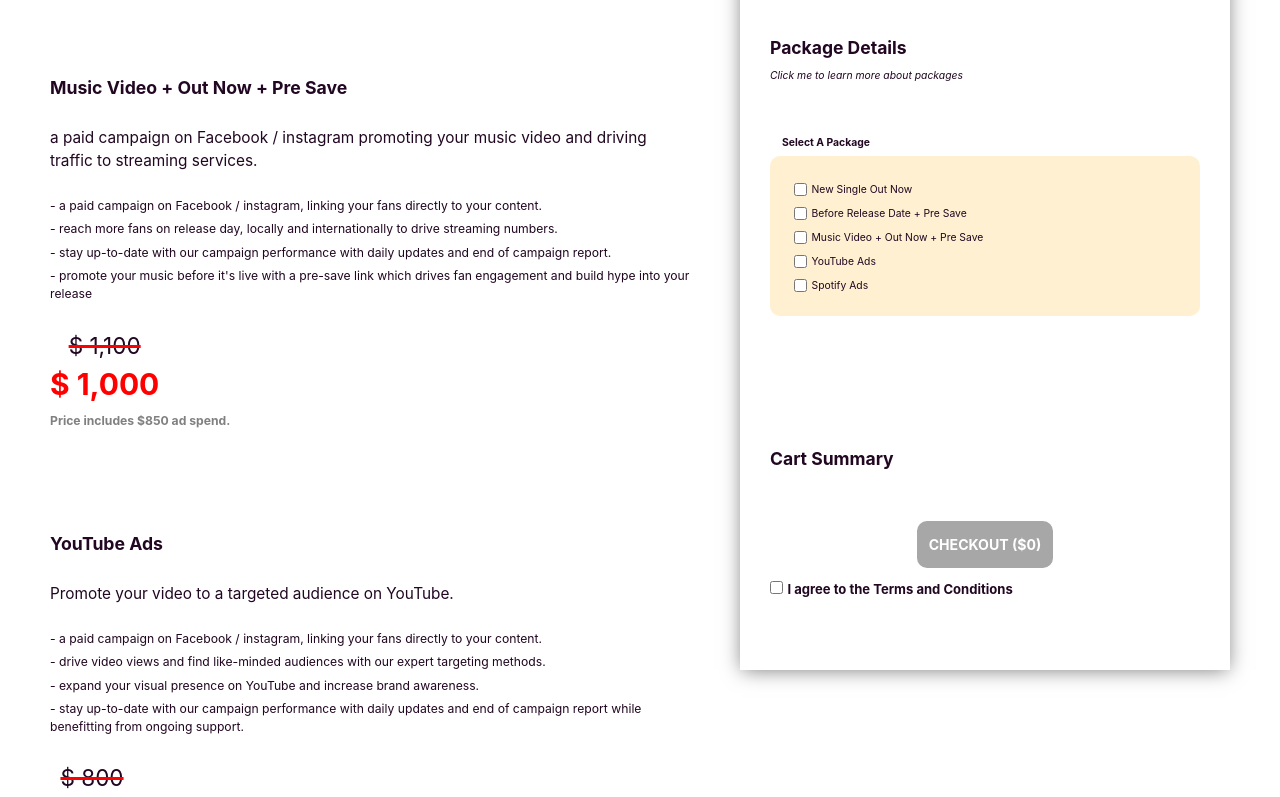
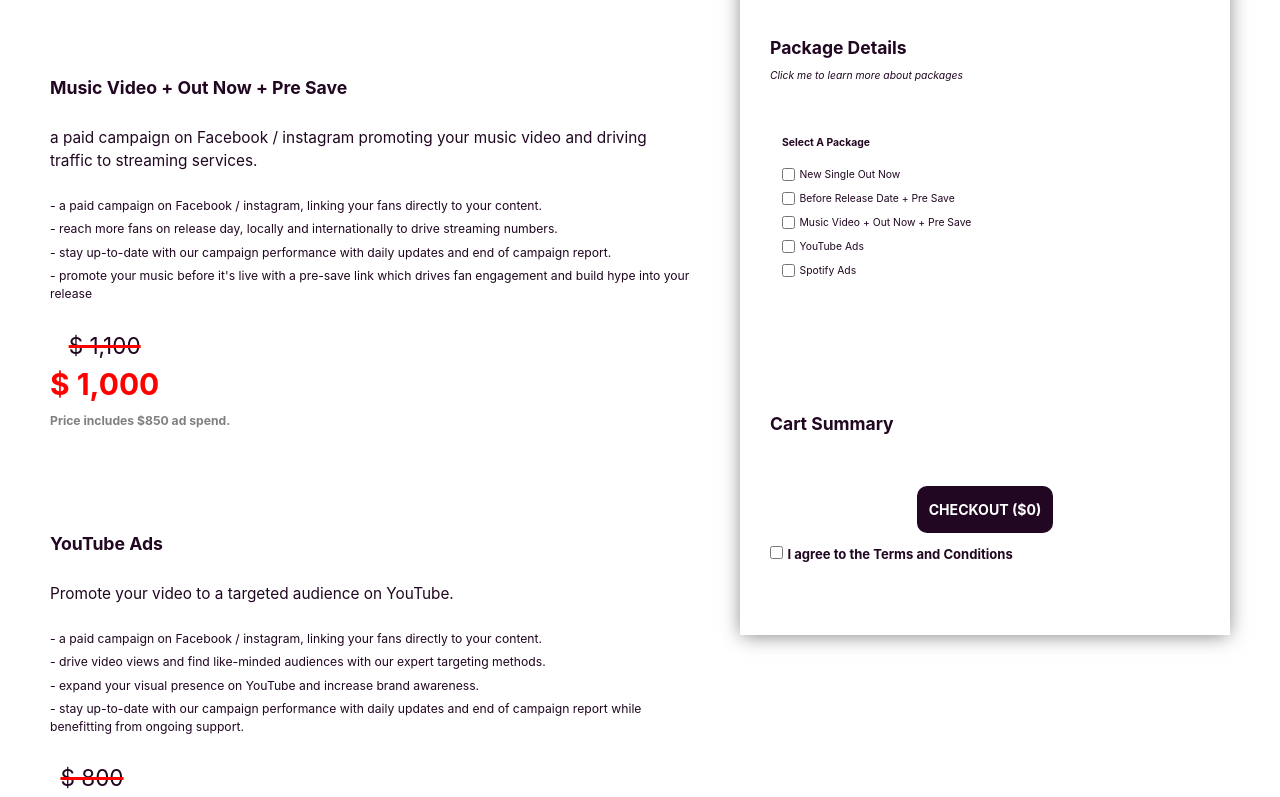
Before and after one commit to Tobbeycc1/soundmac, a React (Create React App) app: page /promotion in a window 1280 px wide. Shown: the part 2439-3236 px from the top of the page. Built offline with nearby package versions, Linux system fonts and the light colour scheme; no server answers.

Commit message:
Package form re made

```diff
--- a/src/Componets/SignInBox.js
+++ b/src/Componets/SignInBox.js
@@ -27,7 +27,7 @@ function SignInBox(props) {
 
   const { email, password } = userDetails;
 
-  const navigate = useNavigate()
+  const navigate = useNavigate();
 
   const onChange = (e) => {
     setUserDetails((prev) => ({ ...prev, [e.target.name]: e.target.value }));
@@ -71,7 +71,7 @@ function SignInBox(props) {
   };
 
   useEffect(() => {
-    user !== null && navigate('/dashboard')
+    user !== null && navigate("/dashboard");
     //eslint-disable-next-line
   }, [user]);
 
--- a/src/Componets/packagesForm.js
+++ b/src/Componets/packagesForm.js
@@ -6,249 +6,72 @@ import DatePicker from "react-datepicker";
 import "react-datepicker/dist/react-datepicker.css";
 import "../CSS files/datePicker.css";
 import ModalBackground from "./ModalBackground";
+import { useEffect } from "react";
 
 function PackagesForm(props) {
-  const checkBoxA = useRef();
-  const checkBoxB = useRef();
-  const checkBoxC = useRef();
-  const checkBoxD = useRef();
-  const checkBoxE = useRef();
-
-  const [newSingleSummary, setNewSingleSummary] = useState(false);
-  const [beforeReleaseSummary, setBeforeReleaseSummary] = useState(false);
-  const [musicVideoOutSummary, setMusicVideoOutSummary] = useState(false);
-  const [youtubeAdsSummary, setYoutubeAdsSummary] = useState(false);
-  const [spotifyAdsSummary, setspotifyAdsSummary] = useState(false);
-
-  const [newSinglePrice, setNewSinglePrice] = useState(false);
-  const [beforeReleasePrice, setBeforeReleasePrice] = useState(false);
-  const [musicVideoOutPrice, setMusicVideoOutPrice] = useState(false);
-  const [youtubeAdsPrice, setYoutubeAdsPrice] = useState(false);
-  const [spotifyAdsPrice, setspotifyAdsPrice] = useState(false);
-
-  // Terms and conditions variables
-  const [TC, newTC] = useState(false);
-
-  //   handle change of full name
-  const [fullName, setFullName] = useState(null);
-
-  //   handle change of artist name
-  const [artisteName, setArtisteName] = useState(null);
-
-  //   handle change of release name
-  const [releaseName, setReleaseName] = useState(null);
-
   //   handle change of date picker name
   const [startDate, setStartDate] = useState(new Date());
 
-  //   handle change of emaill
-  const [email, setEmail] = useState(null);
+  // user details
+  const [userDetails, setUserDetails] = useState({
+    full_name: "",
+    artist_name: "",
+    release_name: "",
+    email: "",
+    release_date: "",
+    facebook_url: "",
+    instagram_url: "",
+  });
 
-  //   handle change of facebook url
-  const [fbURl, setFbUrl] = useState(null);
+  // package details
+  const [checkbox, setCheckbox] = useState({
+    new_single_out: "",
+    before_release_date: "",
+    music_video_and_pre_save: "",
+    youtube_ads: "",
+    spotify_ads: "",
+  });
 
-  //   handle change of instagram url
-  const [igURl, setIgUrl] = useState(null);
+  const {
+    full_name,
+    artist_name,
+    release_name,
+    email,
+    release_date,
+    facebook_url,
+    instagram_url,
+  } = userDetails;
 
-  //   handle submit error of full name
-  const [fullNameErr, setFullNameErr] = useState(false);
+  const {
+    new_single_out,
+    before_release_date,
+    music_video_and_pre_save,
+    youtube_ads,
+    spotify_ads,
+  } = checkbox;
 
-  //   handle submit error of Artiste name
-  const [artisteNameErr, setArtisteNameErr] = useState(false);
+  //  check out sum
+  const sum =
+    Number(new_single_out) +
+    Number(before_release_date) +
+    Number(music_video_and_pre_save) +
+    Number(youtube_ads) +
+    Number(spotify_ads);
 
-  //   handle submit error of release name
-  const [releaseNameErr, setReleaseNameErr] = useState(false);
+  // handle input change
+  const onChange = (e) => {
+    setUserDetails((prev) => ({ ...prev, [e.target.name]: e.target.value }));
+    console.log(e.target.value);
+  };
 
-  //   handle submit error of email address
-  const [emailErr, setEmailErr] = useState(false);
+  // handle click button
+  const onClick = (e) => {
+    e.target.checked
+      ? setCheckbox(() => ({ ...checkbox, [e.target.id]: e.target.value }))
+      : setCheckbox(() => ({ ...checkbox, [e.target.id]: "" }));
+  };
 
-  //   handle submit error of ig url
-  const [igUrlErr, setIgUrlErr] = useState(false);
-
-  //   handle submit error of facebook url
-  const [fbUrlErr, setFbUrlErr] = useState(false);
-
-  //   handle no checkbox is clicked error
-  const [noChBoxClicked, setChBoxClicked] = useState(false);
-  const [chBoxError, displayChBoxError] = useState(null);
-
-  // proceed to payment
-  const [proceedPmt, setProceedPmt] = useState(null);
-
-  // new single out now cart summary JSX
-  const newSingleJSX = (
-    <div className={classes.newSingleJSXCon}>
-      {" "}
-      <h4 className={classes.newSingleJSXHeader}>New Single Out Now </h4>{" "}
-      <h3>
-        $ <span>700</span>{" "}
-      </h3>{" "}
-    </div>
-  );
-
-  // Before Release Date + Pre Save JSX
-  const beforeReleaseJSX = (
-    <div className={classes.newSingleJSXCon}>
-      {" "}
-      <h4 className={classes.newSingleJSXHeader}>
-        Before Release Date + Pre Save{" "}
-      </h4>{" "}
-      <h3>
-        $ <span>850</span>{" "}
-      </h3>{" "}
-    </div>
-  );
-
-  // Music Video + Out Now + Pre Save JSX
-  const musicVideoOutJSX = (
-    <div className={classes.newSingleJSXCon}>
-      {" "}
-      <h4 className={classes.newSingleJSXHeader}>
-        Music Video + Out Now + Pre Save
-      </h4>{" "}
-      <h3>
-        $ <span>1,000</span>{" "}
-      </h3>{" "}
-    </div>
-  );
-
-  // YouTube Ads JSX
-  const youtueAdsJSX = (
-    <div className={classes.newSingleJSXCon}>
-      {" "}
-      <h4 className={classes.newSingleJSXHeader}>YouTube Ads</h4>{" "}
-      <h3>
-        $ <span>700</span>{" "}
-      </h3>{" "}
-    </div>
-  );
-
-  // Spotify Ads JSX
-  const spotifyAdsJSX = (
-    <div className={classes.newSingleJSXCon}>
-      {" "}
-      <h4 className={classes.newSingleJSXHeader}>Spotify Ads </h4>{" "}
-      <h3>
-        $ <span>1,000</span>{" "}
-      </h3>{" "}
-    </div>
-  );
-
-  const totalNewSinglePrice = newSinglePrice && 700;
-  const totalBeforeReleasePrice = beforeReleasePrice && 850;
-  const totalMusicVideoOutPrice = musicVideoOutPrice && 1000;
-  const totalYoutubeAdsPrice = youtubeAdsPrice && 700;
-  const totalspotifyAdsPrice = spotifyAdsPrice && 1000;
-
-  //if check boxes are checked
-  function handleChange() {
-    if (checkBoxA.current.checked) {
-      console.log("AAAAAAA");
-      setNewSingleSummary(true);
-      setNewSinglePrice(true);
-      setChBoxClicked(true);
-    } else {
-      console.log("false AAAAAAA");
-      setNewSingleSummary(false);
-      setNewSinglePrice(false);
-      setChBoxClicked(false);
-    }
-
-    if (checkBoxB.current.checked) {
-      console.log("BBBBBBBBBB");
-      setBeforeReleaseSummary(true);
-      setBeforeReleasePrice(true);
-      setChBoxClicked(true);
-    } else {
-      console.log("false BBBBBB");
-      setBeforeReleaseSummary(false);
-      setBeforeReleasePrice(false);
-    }
-
-    if (checkBoxC.current.checked) {
-      console.log("CCCCCCCCC");
-      setMusicVideoOutSummary(true);
-      setMusicVideoOutPrice(true);
-      setChBoxClicked(true);
-    } else {
-      console.log("false CCCCCCCC");
-      setMusicVideoOutSummary(false);
-      setMusicVideoOutPrice(false);
-      setBeforeReleasePrice(false);
-    }
-
-    if (checkBoxD.current.checked) {
-      console.log("DDDDDDDD");
-      setYoutubeAdsSummary(true);
-      setYoutubeAdsPrice(true);
-      setChBoxClicked(true);
-    } else {
-      console.log("false DDDDDD");
-      setYoutubeAdsSummary(false);
-      setBeforeReleasePrice(false);
-      setYoutubeAdsPrice(false);
-    }
-
-    if (checkBoxE.current.checked) {
-      console.log("EEEEEEEE");
-      setspotifyAdsSummary(true);
-      setspotifyAdsPrice(true);
-      setChBoxClicked(true);
-    } else {
-      console.log("false EEEEEE");
-      setspotifyAdsSummary(false);
-      setBeforeReleasePrice(false);
-      setspotifyAdsPrice(false);
-    }
-  }
-
-  function iAgreeChecked(e) {
-    console.log(e.target.checked);
-    newTC(e.target.checked);
-  }
-
-  function handleSubmit() {
-    fullName == null || "" ? setFullNameErr(true) : setFullNameErr(false);
-
-    artisteName == null || ""
-      ? setArtisteNameErr(true)
-      : setArtisteNameErr(false);
-
-    releaseName == null || ""
-      ? setReleaseNameErr(true)
-      : setReleaseNameErr(false);
-
-    email == null || "" ? setEmailErr(true) : setEmailErr(false);
-
-    fbURl == null || "" ? setFbUrlErr(true) : setFbUrlErr(false);
-
-    igURl == null || "" ? setIgUrlErr(true) : setIgUrlErr(false);
-
-    noChBoxClicked == true ? displayChBoxError(true) : displayChBoxError(false);
-
-    fullName &&
-    artisteName &&
-    releaseName &&
-    email &&
-    fbURl &&
-    igURl &&
-    startDate !== null &&
-    sum > 0 &&
-    TC == true
-      ? setProceedPmt(true)
-      : setProceedPmt(false);
-  }
-
-  const sum =
-    totalNewSinglePrice +
-    totalBeforeReleasePrice +
-    totalMusicVideoOutPrice +
-    totalYoutubeAdsPrice +
-    totalspotifyAdsPrice;
-
-  console.log(sum > 0);
-
-  console.log(proceedPmt);
+  console.log(sum);
 
   return (
     <div className={classes.packagesFormCon}>
@@ -269,14 +92,11 @@ function PackagesForm(props) {
           </span>
         </label>
         <input
-          className={
-            fullNameErr == true || fullName == ""
-              ? classes.inputError
-              : classes.input
-          }
+          className={classes.input}
           type={"text"}
-          placeholder="Enter your full name "
-          onChange={(e) => setFullName(e.target.value)}
+          placeholder="Enter your full name"
+          name="full_name"
+          onChange={onChange}
         />
 
         {/* Artiste & release Name */}
@@ -284,28 +104,22 @@ function PackagesForm(props) {
           <div className={classes.artisteName}>
             <label className={classes.label}>Artist’s Name</label>
             <input
-              className={
-                artisteNameErr == true || artisteName == ""
-                  ? classes.smallInputError
-                  : classes.smallInput
-              }
+              className={classes.smallInput}
               type={"text"}
               placeholder="Enter your artist's stage name"
-              onChange={(e) => setArtisteName(e.target.value)}
+              name="artist_name"
+              onChange={onChange}
             />
           </div>
 
           <div className={classes.RartisteName}>
             <label className={classes.label}>Release Name</label>
             <input
-              className={
-                releaseNameErr == true || releaseName == ""
-                  ? classes.smallInputError
-                  : classes.smallInput
-              }
+              className={classes.smallInput}
               type={"text"}
               placeholder="Enter a name you wish to appear "
-              onChange={(e) => setReleaseName(e.target.value)}
+              name="release_name"
+              onChange={onChange}
             />
           </div>
         </div>
@@ -315,44 +129,36 @@ function PackagesForm(props) {
           <div className={classes.artisteName}>
             <label className={classes.label}>E-mail Address</label>
             <input
-              className={
-                emailErr == true || email == ""
-                  ? classes.smallInputError
-                  : classes.smallInput
-              }
+              className={classes.smallInput}
               type={"email"}
               placeholder="Enter your e-mail address"
-              onChange={(e) => setEmail(e.target.value)}
+              name="email"
+              onChange={onChange}
             />
           </div>
 
           <div className={classes.RartisteName}>
             <label className={classes.label}>Release Date</label>
-            <div
-              className={
-                startDate == null ? classes.smallInputError : classes.smallInput
-              }
-            >
-              <DatePicker
-                selected={startDate}
-                onChange={(date) => setStartDate(date)}
-                isClearable
-                placeholderText="Pick a date"
-                closeOnScroll={(e) => e.target === document}
+            <div className={classes.smallInput}>
+              <input
+                className={classes.input}
+                type={"date"}
+                placeholder=" release date"
+                name="release_date"
+                onChange={onChange}
               />
             </div>
           </div>
         </div>
 
-        {/* Faceebook url */}
+        {/* Facebook url */}
         <label className={classes.label}>Facebook Page URL</label>
         <input
-          className={
-            fbUrlErr == true || fbURl == "" ? classes.inputError : classes.input
-          }
+          className={classes.input}
           type={"url"}
           placeholder=" e.g http://www.facebook.com/soundmac "
-          onChange={(e) => setFbUrl(e.target.value)}
+          name="facebook_url"
+          onChange={onChange}
         />
 
         {/* Instagram Handle */}
@@ -361,10 +167,9 @@ function PackagesForm(props) {
         <input
           type={"text"}
           placeholder="e.g Sound_Mac"
-          className={
-            igUrlErr == true || igURl == "" ? classes.inputError : classes.input
-          }
-          onChange={(e) => setIgUrl(e.target.value)}
+          className={classes.input}
+          name="instagram_url"
+          onChange={onChange}
         />
 
         {/* Package Details Section */}
@@ -377,42 +182,36 @@ function PackagesForm(props) {
         {/* Select a package */}
         <label className={classes.label}>Select A Package</label>
 
-        <div
-          className={
-            chBoxError == null || chBoxError == true
-              ? classes.inputButDiv
-              : classes.inputButDivError
-          }
-        >
+        <div className={classes.inputDiv}>
           <div className={classes.checkBoxDatalistCon}>
             <input
-              onChange={handleChange}
-              ref={checkBoxA}
               type={"checkbox"}
-              id="New-Single-Out-Now"
-              value={"700"}
+              id="new_single_out"
+              name="new single out"
+              value={700}
+              onChange={onClick}
               className={classes.checkBoxPF}
             />{" "}
             <label className={classes.checkBoxLabel}>New Single Out Now</label>{" "}
             <br />
             <input
-              onChange={handleChange}
-              ref={checkBoxB}
               type={"checkbox"}
-              id="Before-Release-Date-Pre Save"
+              name="before release date"
+              id="before_release_date"
               value={850}
               className={classes.checkBoxPF}
+              onChange={onClick}
             />{" "}
             <label className={classes.checkBoxLabel}>
               Before Release Date + Pre Save
             </label>{" "}
             <br />
             <input
-              onChange={handleChange}
-              ref={checkBoxC}
               type={"checkbox"}
-              id="Music-Video-Out-Now-Pre Save"
+              id="music_video_and_pre_save"
+              name="music video + pre save"
               value={1000}
+              onChange={onClick}
               className={classes.checkBoxPF}
             />{" "}
             <label className={classes.checkBoxLabel}>
@@ -420,19 +219,19 @@ function PackagesForm(props) {
             </label>{" "}
             <br />
             <input
-              onChange={handleChange}
-              ref={checkBoxD}
               type={"checkbox"}
-              id="YouTube-Ads"
+              id="youtube_ads"
+              name="youtube ads"
+              onChange={onClick}
               value={700}
               className={classes.checkBoxPF}
             />{" "}
             <label className={classes.checkBoxLabel}>YouTube Ads</label> <br />
             <input
-              onChange={handleChange}
-              ref={checkBoxE}
               type={"checkbox"}
-              id="Spotify Ads"
+              id="spotify_ads"
+              name="spotify ads"
+              onChange={onClick}
               value={1000}
               className={classes.checkBoxPF}
             />{" "}
@@ -443,61 +242,80 @@ function PackagesForm(props) {
         {/* Cart Summary */}
 
         <h3 className={classes.cartSummaryHeader}>Cart Summary</h3>
+        <div>
+          {new_single_out !== "" && (
+            <PackageDescripComponent
+              title={"New Single Out"}
+              value={new_single_out}
+            />
+          )}
 
-        {newSingleSummary && newSingleJSX}
-        {beforeReleaseSummary && beforeReleaseJSX}
-        {musicVideoOutSummary && musicVideoOutJSX}
-        {youtubeAdsSummary && youtueAdsJSX}
-        {spotifyAdsSummary && spotifyAdsJSX}
+          {before_release_date !== "" && (
+            <PackageDescripComponent
+              title={"Before Release Date"}
+              value={before_release_date}
+            />
+          )}
 
-        <diV className={classes.checkOutBtnCon}>
-          <span
-            className={
-              fullName &&
-              artisteName &&
-              releaseName &&
-              email &&
-              fbURl &&
-              igURl &&
-              startDate !== null &&
-              sum > 0 &&
-              TC == true
-                ? classes.checkOutBtn
-                : classes.checkOutBtnGrey
-            }
-            onClick={handleSubmit}
-          >
+          {music_video_and_pre_save !== "" && (
+            <PackageDescripComponent
+              title={"Music video + pre-save"}
+              value={music_video_and_pre_save}
+            />
+          )}
+
+          {youtube_ads !== "" && (
+            <PackageDescripComponent
+              title={"YouTube Ads"}
+              value={youtube_ads}
+            />
+          )}
+
+          {spotify_ads !== "" && (
+            <PackageDescripComponent
+              title={"Spotify Ads"}
+              value={spotify_ads}
+            />
+          )}
+
+          {/*  */}
+        </div>
+        <div className={classes.checkOutBtnCon}>
+          <span className={classes.checkOutBtn}>
             CHECKOUT (
             <NumberFormat
               style={{ color: "white" }}
-              value={sum}
               displayType={"text"}
               thousandSeparator={true}
               prefix={"$"}
+              value={sum}
             />
             )
           </span>
-        </diV>
+        </div>
 
-        {proceedPmt == true ? (
-          <ModalBackground noDeets={() => setProceedPmt(!proceedPmt)} />
-        ) : (
-          <></>
-        )}
-
-        <diV className={classes.iAgreeCon}>
-          <input
-            type={"checkbox"}
-            onChange={iAgreeChecked}
-            id="i-agree"
-            value={"i-agree"}
-          />{" "}
+        <div className={classes.iAgreeCon}>
+          <input type={"checkbox"} id="i-agree" value={"i-agree"} />{" "}
           <label className={classes.checkBoxLabelIAgree}>
             I agree to the <a href="#">Terms and Conditions</a>{" "}
           </label>
-        </diV>
+        </div>
       </form>
     </div>
   );
 }
+
+function PackageDescripComponent(props) {
+  return (
+    <div className={classes.newSingleJSXCon}>
+      <h2 className={classes.newSingleJSXHeader}>{props.title}</h2>
+      <NumberFormat
+        displayType={"text"}
+        thousandSeparator={true}
+        prefix={"$"}
+        value={props.value}
+      />
+    </div>
+  );
+}
 export default PackagesForm;
```
